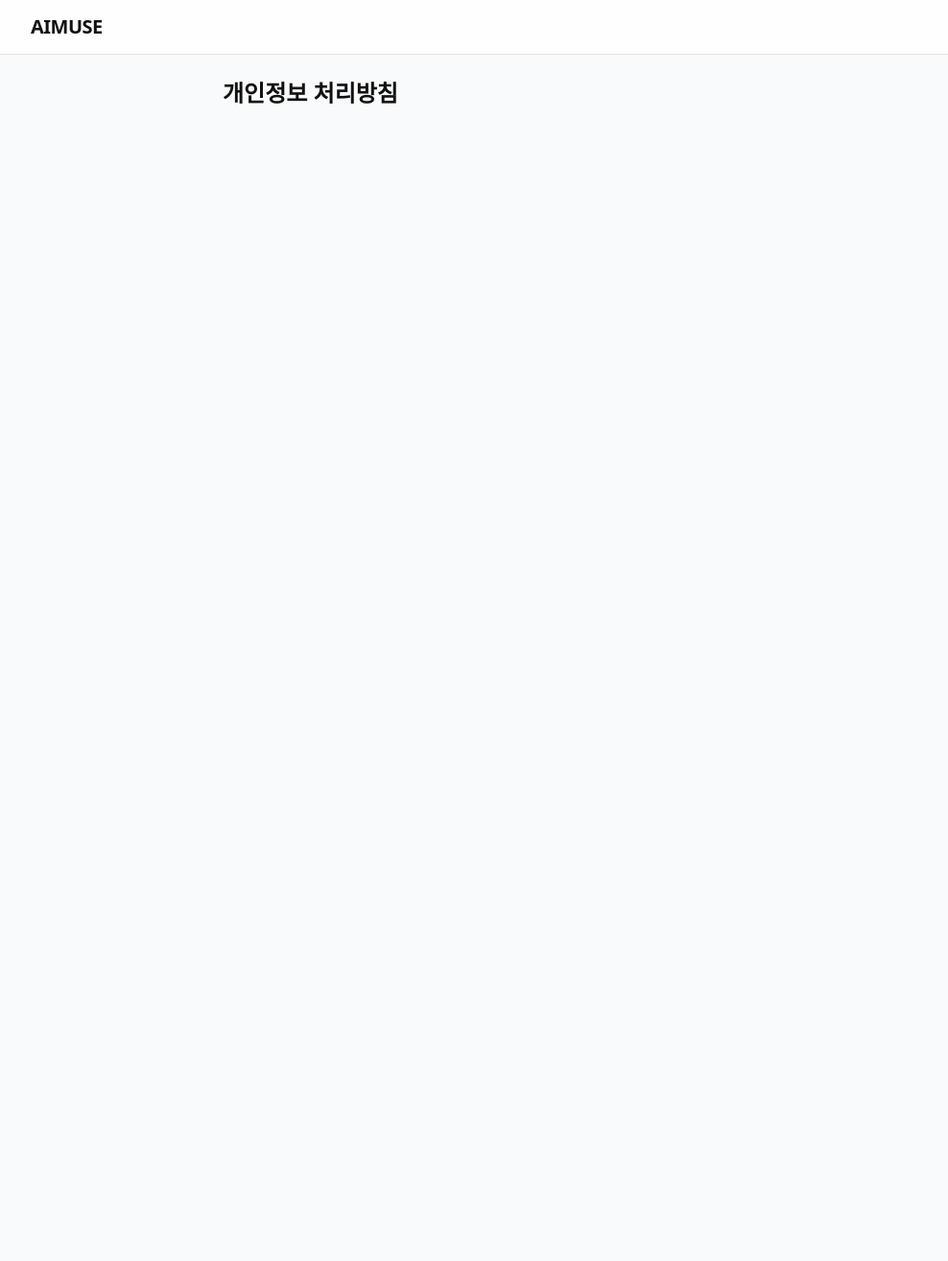
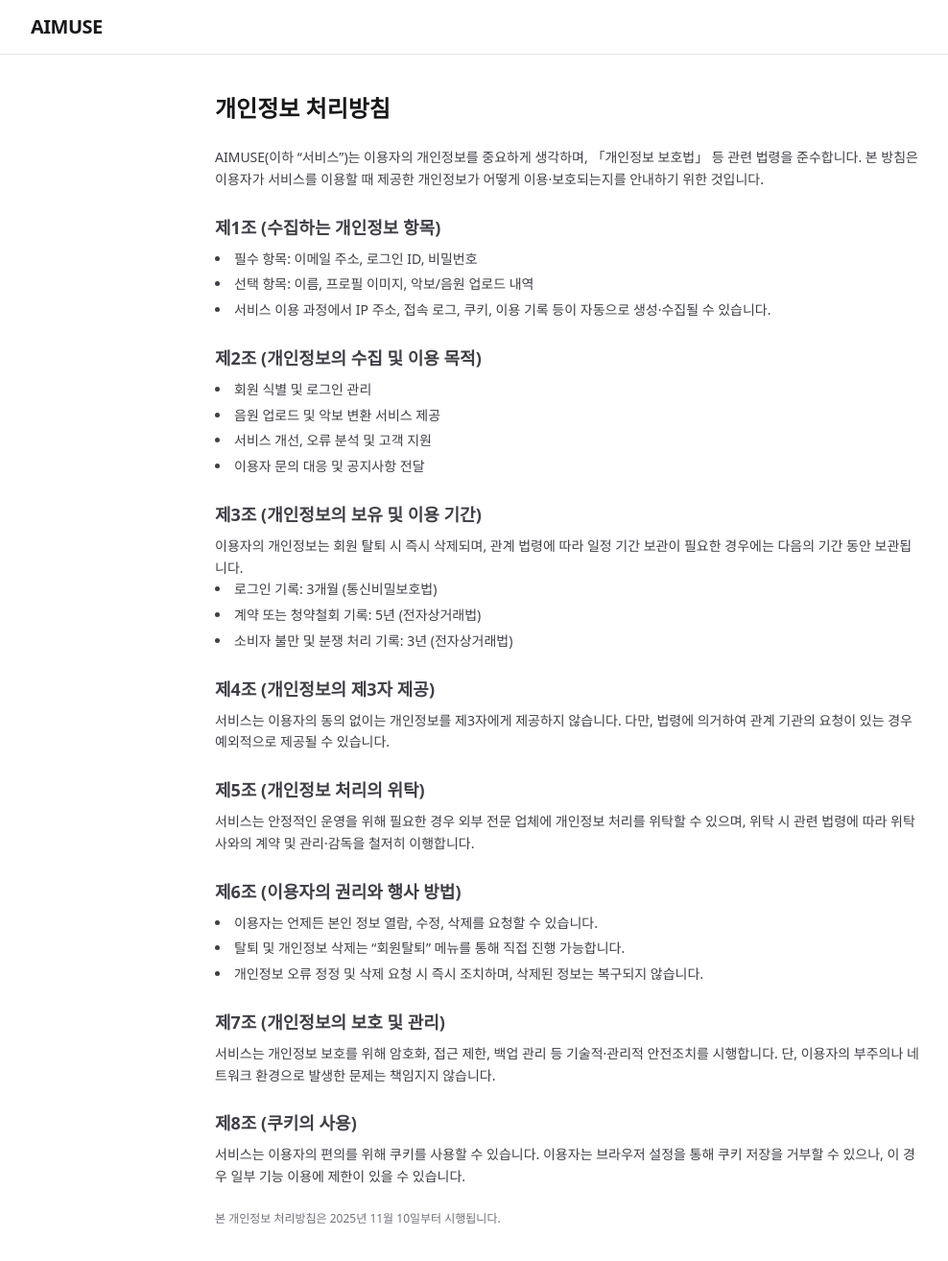
Before and after one commit to YoungDo-KIM0707/aimuse, a React (Vite) app: page /#/privacy in a window 1280 px wide. Shown: the top 1314 px of the page at 96% size, without its empty margins (48-1036 px from the left). Before the commit the page ends 800 px from the top, so only its background shows below. Built offline with nearby package versions, Linux system fonts and the light colour scheme.

Commit message:
변경 내용 요약

```diff
--- a/src/Privacy.jsx
+++ b/src/Privacy.jsx
@@ -2,11 +2,108 @@
 
 export default function Privacy() {
   return (
-    <div className="min-h-screen bg-gray-50">
+    <div className="min-h-screen bg-white text-zinc-900">
       <Header />
-      <main className="mx-auto max-w-3xl p-6">
-        <h1 className="text-2xl font-bold">개인정보 처리방침</h1>
 
+      <main className="mx-auto max-w-3xl px-4 py-10">
+        <h1 className="text-2xl font-extrabold mb-6">개인정보 처리방침</h1>
+
+        <section className="space-y-6 text-sm leading-relaxed text-zinc-700">
+          <p>
+            AIMUSE(이하 “서비스”)는 이용자의 개인정보를 중요하게 생각하며,
+            「개인정보 보호법」 등 관련 법령을 준수합니다.
+            본 방침은 이용자가 서비스를 이용할 때 제공한 개인정보가
+            어떻게 이용·보호되는지를 안내하기 위한 것입니다.
+          </p>
+
+          <div>
+            <h2 className="font-semibold text-lg mb-2">제1조 (수집하는 개인정보 항목)</h2>
+            <ul className="list-disc list-inside space-y-1">
+              <li>필수 항목: 이메일 주소, 로그인 ID, 비밀번호</li>
+              <li>선택 항목: 이름, 프로필 이미지, 악보/음원 업로드 내역</li>
+              <li>
+                서비스 이용 과정에서 IP 주소, 접속 로그, 쿠키, 이용 기록 등이
+                자동으로 생성·수집될 수 있습니다.
+              </li>
+            </ul>
+          </div>
+
+          <div>
+            <h2 className="font-semibold text-lg mb-2">제2조 (개인정보의 수집 및 이용 목적)</h2>
+            <ul className="list-disc list-inside space-y-1">
+              <li>회원 식별 및 로그인 관리</li>
+              <li>음원 업로드 및 악보 변환 서비스 제공</li>
+              <li>서비스 개선, 오류 분석 및 고객 지원</li>
+              <li>이용자 문의 대응 및 공지사항 전달</li>
+            </ul>
+          </div>
+
+          <div>
+            <h2 className="font-semibold text-lg mb-2">제3조 (개인정보의 보유 및 이용 기간)</h2>
+            <p>
+              이용자의 개인정보는 회원 탈퇴 시 즉시 삭제되며,
+              관계 법령에 따라 일정 기간 보관이 필요한 경우에는
+              다음의 기간 동안 보관됩니다.
+            </p>
+            <ul className="list-disc list-inside space-y-1">
+              <li>로그인 기록: 3개월 (통신비밀보호법)</li>
+              <li>계약 또는 청약철회 기록: 5년 (전자상거래법)</li>
+              <li>소비자 불만 및 분쟁 처리 기록: 3년 (전자상거래법)</li>
+            </ul>
+          </div>
+
+          <div>
+            <h2 className="font-semibold text-lg mb-2">제4조 (개인정보의 제3자 제공)</h2>
+            <p>
+              서비스는 이용자의 동의 없이는 개인정보를 제3자에게 제공하지 않습니다.
+              다만, 법령에 의거하여 관계 기관의 요청이 있는 경우 예외적으로 제공될 수 있습니다.
+            </p>
+          </div>
+
+          <div>
+            <h2 className="font-semibold text-lg mb-2">제5조 (개인정보 처리의 위탁)</h2>
+            <p>
+              서비스는 안정적인 운영을 위해 필요한 경우 외부 전문 업체에
+              개인정보 처리를 위탁할 수 있으며, 위탁 시 관련 법령에 따라
+              위탁사와의 계약 및 관리·감독을 철저히 이행합니다.
+            </p>
+          </div>
+
+          <div>
+            <h2 className="font-semibold text-lg mb-2">제6조 (이용자의 권리와 행사 방법)</h2>
+            <ul className="list-disc list-inside space-y-1">
+              <li>이용자는 언제든 본인 정보 열람, 수정, 삭제를 요청할 수 있습니다.</li>
+              <li>탈퇴 및 개인정보 삭제는 “회원탈퇴” 메뉴를 통해 직접 진행 가능합니다.</li>
+              <li>
+                개인정보 오류 정정 및 삭제 요청 시 즉시 조치하며, 삭제된 정보는 복구되지 않습니다.
+              </li>
+            </ul>
+          </div>
+
+          <div>
+            <h2 className="font-semibold text-lg mb-2">제7조 (개인정보의 보호 및 관리)</h2>
+            <p>
+              서비스는 개인정보 보호를 위해 암호화, 접근 제한, 백업 관리 등
+              기술적·관리적 안전조치를 시행합니다.
+              단, 이용자의 부주의나 네트워크 환경으로 발생한 문제는 책임지지 않습니다.
+            </p>
+          </div>
+
+          <div>
+            <h2 className="font-semibold text-lg mb-2">제8조 (쿠키의 사용)</h2>
+            <p>
+              서비스는 이용자의 편의를 위해 쿠키를 사용할 수 있습니다.
+              이용자는 브라우저 설정을 통해 쿠키 저장을 거부할 수 있으나,
+              이 경우 일부 기능 이용에 제한이 있을 수 있습니다.
+            </p>
+          </div>
+
+
+
+          <p className="text-xs text-zinc-500">
+            본 개인정보 처리방침은 2025년 11월 10일부터 시행됩니다.
+          </p>
+        </section>
       </main>
     </div>
   );
--- a/src/Terms.jsx
+++ b/src/Terms.jsx
@@ -1,15 +1,88 @@
-// src/Terms.jsx
 import Header from "./components/Header";
 
 export default function Terms() {
   return (
-    <div className="min-h-screen bg-gray-50">
-      {/* 헤더는 최상단, 풀폭 */}
+    <div className="min-h-screen bg-white text-zinc-900">
       <Header />
-      {/* 본문만 폭 제한 */}
-     <main className="mx-auto max-w-3xl p-6">
-        <h1 className="text-2xl font-bold">이용약관</h1>
 
+      <main className="mx-auto max-w-3xl px-4 py-10">
+        <h1 className="text-2xl font-extrabold mb-6">이용약관</h1>
+
+        <section className="space-y-6 text-sm leading-relaxed text-zinc-700">
+          <p>
+            본 약관은 AIMUSE(이하 “서비스”)의 이용과 관련하여 서비스 제공자와
+            이용자 간의 권리, 의무 및 책임사항을 규정함을 목적으로 합니다.
+          </p>
+
+          <div>
+            <h2 className="font-semibold text-lg mb-2">제1조 (목적)</h2>
+            <p>
+              본 약관은 이용자가 AIMUSE에서 제공하는 모든 기능 및 콘텐츠를
+              이용함에 있어, 서비스 이용 조건 및 절차, 이용자와 서비스 제공자의
+              권리·의무를 명확히 함을 목적으로 합니다.
+            </p>
+          </div>
+
+          <div>
+            <h2 className="font-semibold text-lg mb-2">제2조 (용어의 정의)</h2>
+            <ul className="list-disc list-inside space-y-1">
+              <li>“이용자”란 본 서비스를 이용하는 모든 사람을 말합니다.</li>
+              <li>
+                “콘텐츠”란 서비스 내에서 제공되는 모든 형태의 자료, 데이터,
+                문서, 이미지, 음성, 소프트웨어 등을 포함합니다.
+              </li>
+              <li>
+                “회원”은 서비스 이용을 위해 로그인한 이용자를 의미합니다.
+              </li>
+            </ul>
+          </div>
+
+          <div>
+            <h2 className="font-semibold text-lg mb-2">제3조 (서비스의 제공)</h2>
+            <p>
+              AIMUSE는 음원 분석, 악보 생성, 음원 분리 등 AI 기반 기능을 제공합니다.
+              단, 서비스 내용은 기술적 사유나 정책 변경에 따라 변경될 수 있습니다.
+            </p>
+          </div>
+
+          <div>
+            <h2 className="font-semibold text-lg mb-2">제4조 (이용자의 의무)</h2>
+            <ul className="list-disc list-inside space-y-1">
+              <li>타인의 정보를 도용하거나 부정하게 이용하지 않습니다.</li>
+              <li>저작권 등 타인의 권리를 침해하는 자료를 업로드하지 않습니다.</li>
+              <li>서비스 운영을 방해하거나 불법적인 행위를 하지 않습니다.</li>
+            </ul>
+          </div>
+
+          <div>
+            <h2 className="font-semibold text-lg mb-2">제5조 (저작권 및 콘텐츠)</h2>
+            <p>
+              서비스 내 생성된 콘텐츠의 저작권은 원저작자 또는 AIMUSE에 귀속됩니다.
+              이용자는 이를 무단 복제, 배포, 상업적 이용할 수 없습니다.
+            </p>
+          </div>
+
+          <div>
+            <h2 className="font-semibold text-lg mb-2">제6조 (면책조항)</h2>
+            <p>
+              서비스는 기술적 오류나 데이터 손실에 대해 책임을 지지 않습니다.
+              또한, 이용자가 업로드한 음원의 저작권 문제에 대해서는
+              이용자 본인이 모든 법적 책임을 집니다.
+            </p>
+          </div>
+
+          <div>
+            <h2 className="font-semibold text-lg mb-2">제7조 (약관의 변경)</h2>
+            <p>
+              본 약관은 법령이나 서비스 정책에 따라 변경될 수 있으며,
+              변경 시 사이트 내 공지사항을 통해 안내합니다.
+            </p>
+          </div>
+
+          <p className="text-xs text-zinc-500">
+            본 약관은 2025년 11월 10일부터 시행됩니다.
+          </p>
+        </section>
       </main>
     </div>
   );
```
